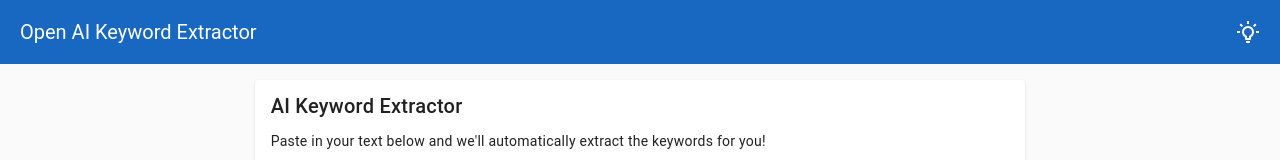
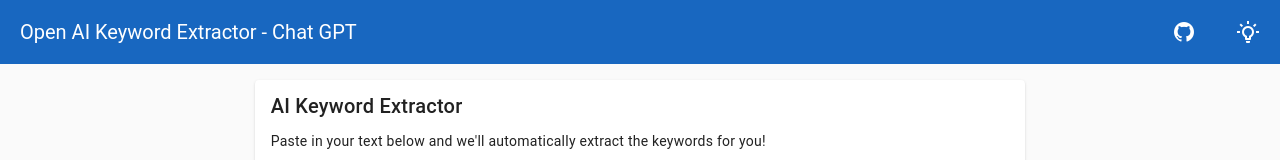
Before and after one commit to BobDempsey/open-ai-keyword-extractor-nuxtjs, a Nuxt app: page / in a window 1280 px wide. Shown: the top 160 px of the page. Built offline with nearby package versions, Linux system fonts and the light colour scheme.

Commit message:
adds github repo btn to appbar

```diff
--- a/components/AppBar.vue
+++ b/components/AppBar.vue
@@ -1,5 +1,10 @@
 <script setup>
 // vue => computed auto imported by nuxt
+
+// pinia => useAppStore() && storeToRefs() auto imported by nuxt
+// pinia appStore
+const appStore = useAppStore();
+const { loading, githubRepoUrl } = storeToRefs(appStore);
 
 // THEME
 import { useTheme } from "vuetify";
@@ -14,10 +19,32 @@
 </script>
 
 <template>
-  <v-app-bar :elevation="0" color="primary" title="Open AI Keyword Extractor">
+  <v-app-bar
+    :elevation="0"
+    color="primary"
+    title="Open AI Keyword Extractor - Chat GPT"
+  >
     <v-toolbar-items>
-      <!-- toggle theme -->
-      <v-btn icon class="px-8" @click.stop="toggleTheme">
+      <!-- github repo btn -->
+      <v-btn
+        icon
+        class="px-8"
+        :loading="loading"
+        :disabled="loading"
+        :href="githubRepoUrl"
+        target="_blank"
+      >
+        <v-icon>mdi-github</v-icon>
+      </v-btn>
+
+      <!-- toggle theme btn -->
+      <v-btn
+        icon
+        class="px-8"
+        @click.stop="toggleTheme"
+        :loading="loading"
+        :disabled="loading"
+      >
         <v-icon v-if="isDark">mdi-lightbulb-off-outline</v-icon>
         <v-icon v-else>mdi-lightbulb-on-outline</v-icon>
       </v-btn>
```
Also changed, not shown: 1 other file (tests, documents, lock files or other folders).
